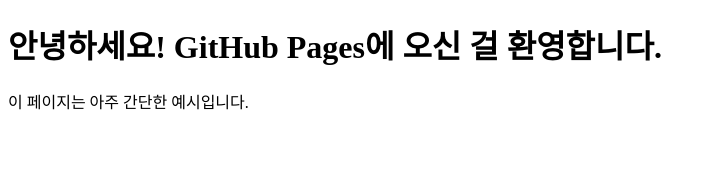
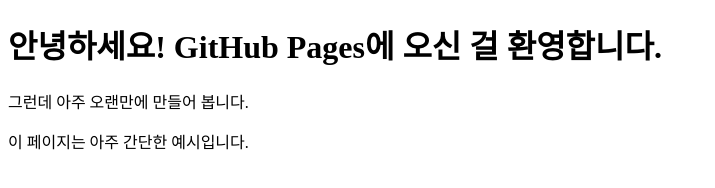
Before and after one commit to code-theraphy/my-blog, a plain HTML site: page index.html in a window 1280 px wide. Shown: the whole page, without its empty margins (0-715 px from the left). Drawn offline with Linux system fonts and the light colour scheme.

Commit message:
Update index.html

```diff
--- a/index.html
+++ b/index.html
@@ -6,6 +6,8 @@
 </head>
 <body>
   <h1>안녕하세요! GitHub Pages에 오신 걸 환영합니다.</h1>
+  <p>그런데 아주 오랜만에 만들어 봅니다.</p>
+
   <p>이 페이지는 아주 간단한 예시입니다.</p>
 </body>
 </html>
```
